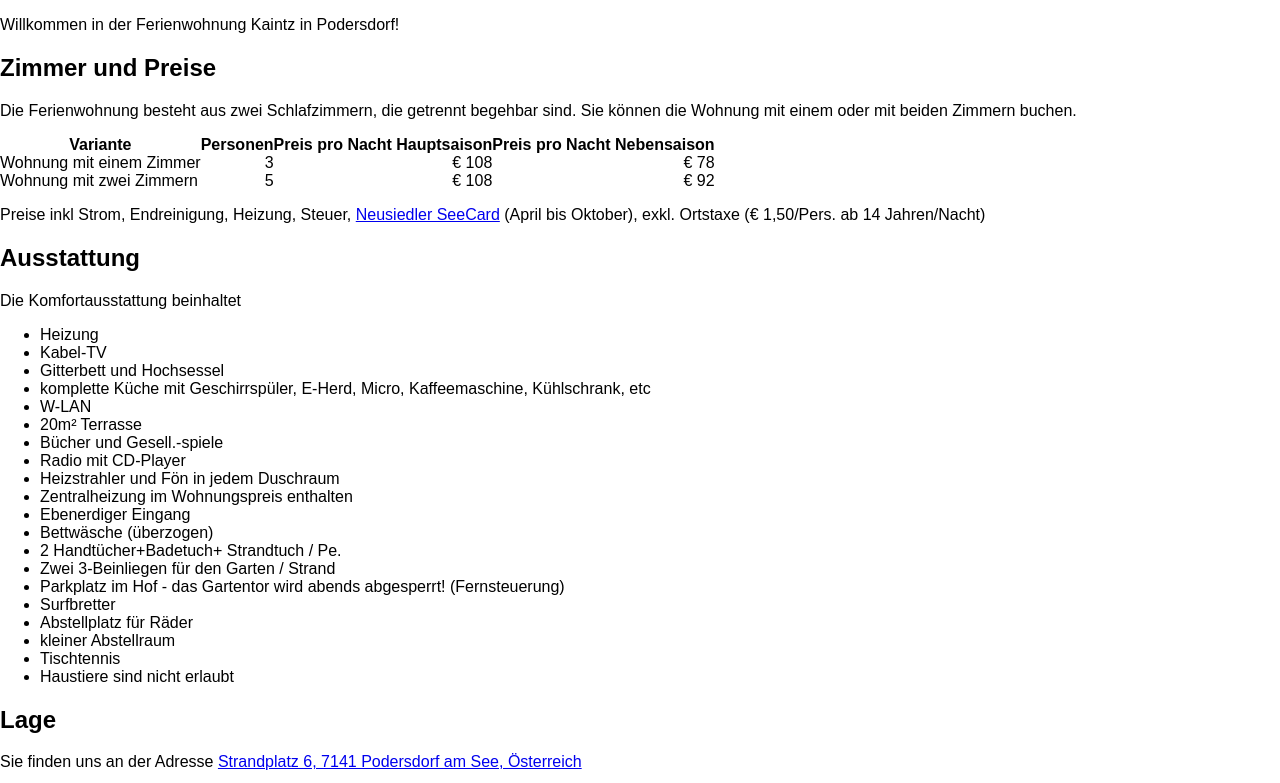
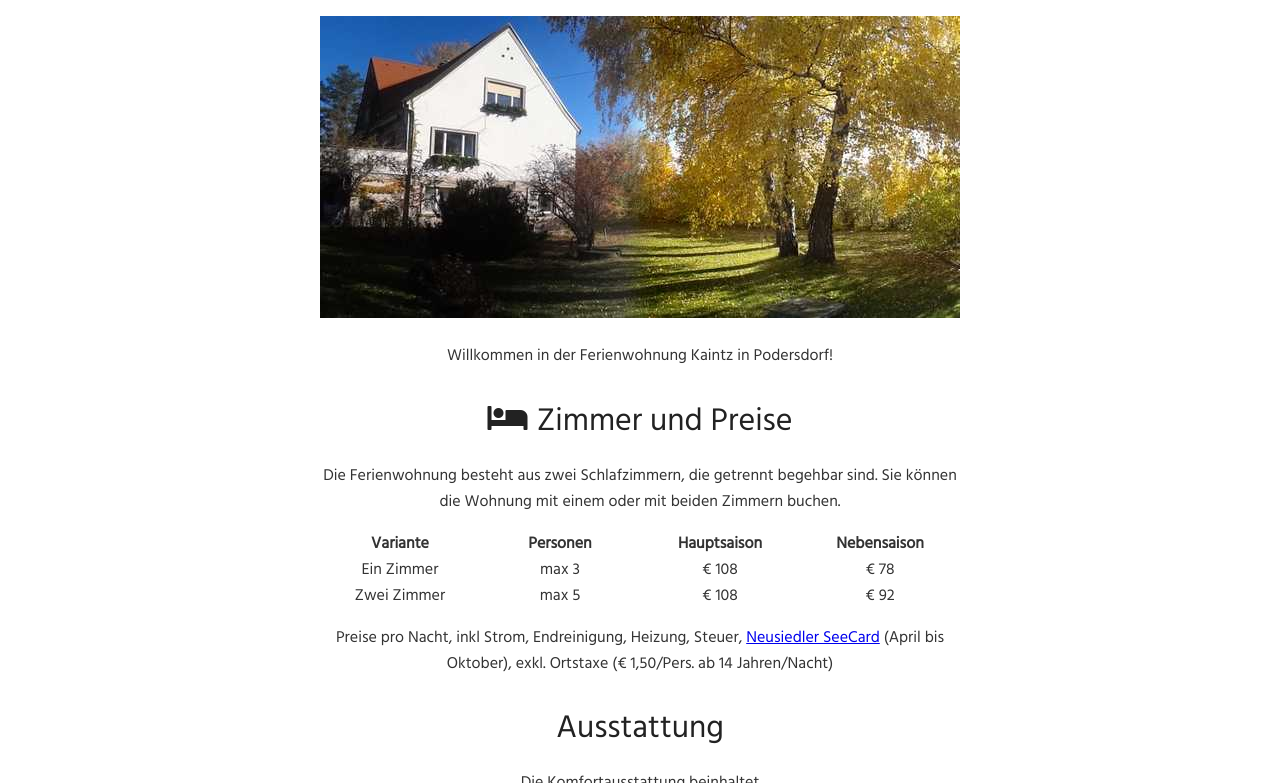
Before and after one commit to stefankoegl/fw-kaintz, a Jekyll site: the page built from index.md, in a window 1280 px wide, cut to the strip 0-783 px from the top of the page. Built offline with Jekyll 4.4.1, drawn with Linux system fonts in a browser that asks for light colours; nearby versions of some CDN libraries; our own code applies the rules of GitHub Pages for plain Markdown files; a script that is not in the unit is left out.

Commit message:
Mit Anna weiterentwickelt

```diff
--- a/_includes/anfrage.html
+++ b/_includes/anfrage.html
@@ -3,7 +3,7 @@
   <fieldset>
     <p>
       <label for="name">Name</label>
-      <input type="text" name="name" id="name">
+      <input type="text" name="name" id="name" placeholder="Vor und Nachname">
     </p>
 
     <p>
@@ -34,7 +34,7 @@
 	<input type="hidden" name="_language" value="de" />
 
     <p>
-      <input type="submit" value="Senden">
+      <button type="submit">Senden</button>
     </p>
 
   </fieldset>
--- /dev/null
+++ b/_includes/icon-zimmer.html
@@ -0,0 +1 @@
+<i class="fas fa-bed"></i>
--- a/_layouts/default.html
+++ b/_layouts/default.html
@@ -8,6 +8,10 @@
 {% seo %}
     <link rel="stylesheet" href="{{ "/assets/css/normalize.css?v=" | append: site.github.build_revision | relative_url }}">
     <link rel="stylesheet" href="{{ "/assets/css/main.css?v=" | append: site.github.build_revision | relative_url }}">
+
+    <link href="https://fonts.googleapis.com/css?family=Hind" rel="stylesheet">
+    <link rel="stylesheet" href="https://use.fontawesome.com/releases/v5.0.13/css/all.css" integrity="sha384-DNOHZ68U8hZfKXOrtjWvjxusGo9WQnrNx2sqG0tfsghAvtVlRW3tvkXWZh58N9jp" crossorigin="anonymous">
+
     <!--[if lt IE 9]>
     <script src="//cdnjs.cloudflare.com/ajax/libs/html5shiv/3.7.3/html5shiv.min.js"></script>
     <![endif]-->
@@ -20,11 +24,11 @@
         {% endif %}
 
       </header>
-      <section>
+      <main>
 
       {{ content }}
 
-      </section>
+      </main>
 
       <footer>
       </footer>
--- a/assets/css/main.css
+++ b/assets/css/main.css
@@ -1 +1,70 @@
 /*! HTML5 Boilerplate v5.0 | MIT License | http://h5bp.com/ */
+
+html {
+    font-family: 'Hind', Verdana, sans-serif;
+    font-weight: 400;
+    color: #333;
+}
+
+h1 {
+    text-transform: uppercase;
+    font-size: 3.2em !important;
+}
+
+h1, h2, h3 {
+    font-size: 2em;
+    font-weight: 400 !important;
+    color: #222;
+    text-align: center;
+    margin-bottom: 0;
+}
+
+header, main, footer {
+    display: block;
+    max-width: 40em;
+    display: inline-block;
+}
+
+ul {
+    text-align: left;
+}
+
+body {
+    text-align: center;
+}
+
+iframe {
+    max-width: 40em;
+}
+
+table {
+    width: 100%;
+}
+
+table td {
+    width: 25%;
+}
+
+form label {
+    display: block;
+    text-align: left;
+}
+
+fieldset {
+    padding: 0 1em 0 1em;
+    margin-bottom: 1em;
+}
+
+input, select, textarea, button {
+    box-sizing: border-box;
+    width: 100%;
+}
+
+#zimmer-und-preise:before {
+    font-family: 'Font Awesome\ 5 Free';
+    content: "\f236";
+    font-weight: 900;
+    padding-right: .3em;
+}
+
+/* color: #FFC644; */
--- a/index.md
+++ b/index.md
@@ -1,6 +1,8 @@
 ---
 title: Ferienwohnung Kaintz
 ---
+
+![Ferienwohnung](/assets/img/obj_orig_85633_002.jpg){:class="img-responsive"}
 
 Willkommen in der Ferienwohnung Kaintz in Podersdorf!
 
@@ -11,12 +13,12 @@
 Die Ferienwohnung besteht aus zwei Schlafzimmern, die getrennt begehbar sind.
 Sie können die Wohnung mit einem oder mit beiden Zimmern buchen.
 
-| Variante                 | Personen | Preis pro Nacht Hauptsaison | Preis pro Nacht Nebensaison |
-| ------------------------ | --------:| ---------------------------:| ---------------------------:|
-| Wohnung mit einem Zimmer |        3 |                       € 108 |                        € 78 |
-| Wohnung mit zwei Zimmern |        5 |                       € 108 |                        € 92 |
+| Variante     | Personen | Hauptsaison | Nebensaison |
+| ------------ | -------- | ----------- | ----------- |
+| Ein Zimmer   |    max 3 |       € 108 |        € 78 |
+| Zwei Zimmer  |    max 5 |       € 108 |        € 92 |
 
-Preise inkl Strom, Endreinigung, Heizung, Steuer,
+Preise pro Nacht, inkl Strom, Endreinigung, Heizung, Steuer,
 [Neusiedler SeeCard](https://www.neusiedlersee.com/de/neusiedler-see-card/neusiedler-see-card.html)
 (April bis Oktober), exkl. Ortstaxe (€ 1,50/Pers. ab 14 Jahren/Nacht)
 
```
Also changed, not shown: assets/img/obj_800x600_85633_001.jpg (added), assets/img/obj_orig_85633_002.jpg (added), assets/img/obj_orig_85633_009.jpg (added), 2 other files.
